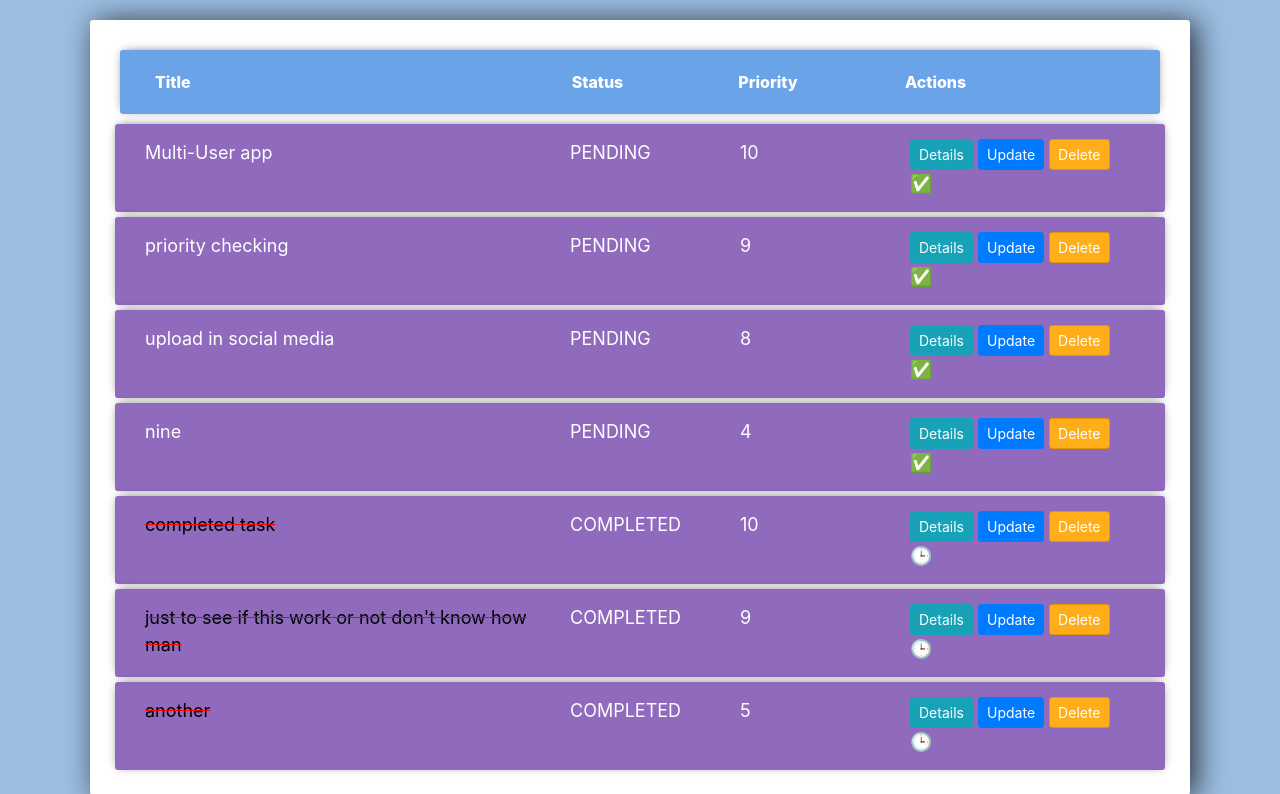
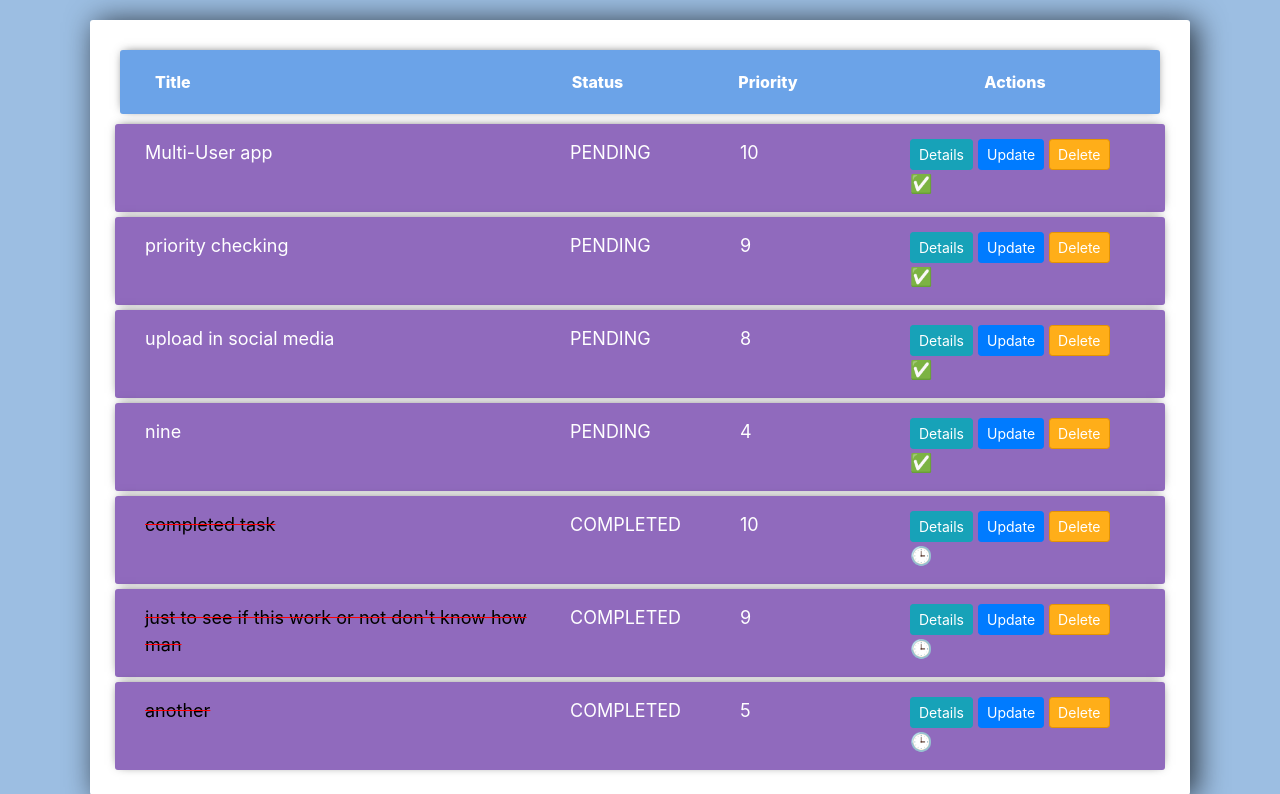
Before and after one commit to susan5591/Multi-user-todo, a Django app: page / in a window 1280 px wide. Shown: the part 62-856 px from the top of the page. Run offline with Django 3.2, Linux system fonts and the light colour scheme; a user stored in the database is signed in; data comes from the database, SQL or seed files in the repository; both versions use the stored data as it was after the commit; some libraries are stand-ins or nearby versions.

```diff
--- a/multiuser_todo/settings.py
+++ b/multiuser_todo/settings.py
@@ -120,3 +120,6 @@ USE_TZ = True
 # https://docs.djangoproject.com/en/3.0/howto/static-files/
 
 STATIC_URL = '/static/'
+
+
+SESSION_EXPIRE_AT_BROWSER_CLOSE = True
--- a/todo/templates/todo/list.html
+++ b/todo/templates/todo/list.html
@@ -69,10 +69,10 @@
 			background-color: #6BA3E8;
 			font-weight: 800;
 		}
-		a{
-			text-decoration: none;
-			background-color: transparent;
+		.action{
+			text-align: center !important;
 		}
+
 	</style>
 
 	<div class="center-column">
@@ -93,8 +93,8 @@
 						<div class="col-sm-2">
 							<span >Priority</span>
 						</div>
-						<div class="col-md-3">
-							<span>Actions</span>
+						<div class="col-md-3 action">
+							<span >Actions</span>
 						</div>
 					</div>
 				</div>
```
Also changed, not shown: db.sqlite3.
